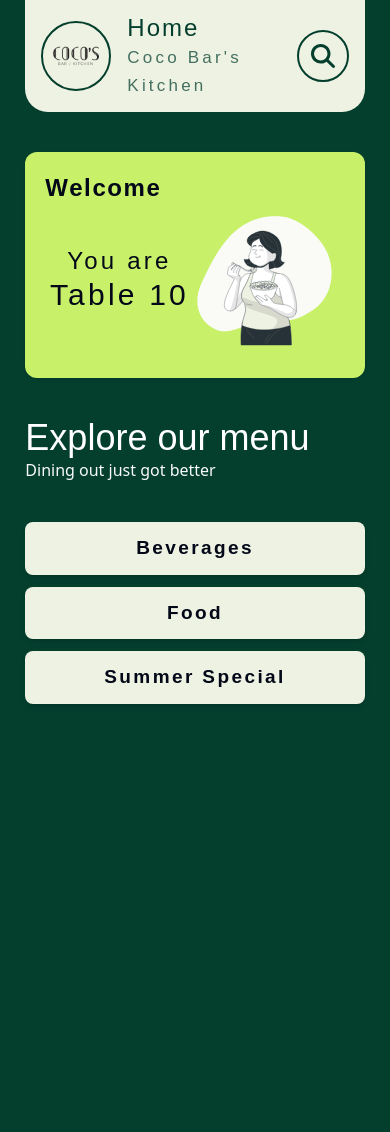
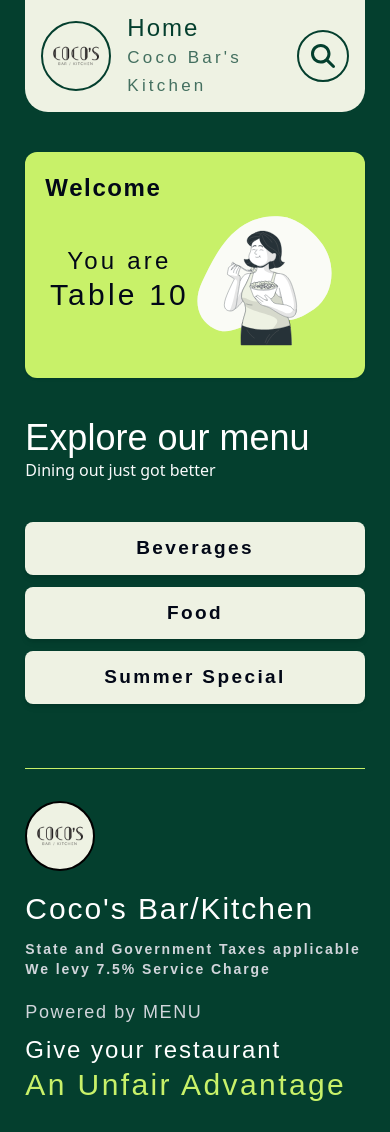
Before and after one commit to Sammy970/menu, a Next.js app: page / in a window 390 px wide. Before the commit the page ends 844 px from the top, so only its background shows below. Built offline with nearby package versions, Linux system fonts and the light colour scheme; a web font is replaced by a local one.

Commit message:
Added Footer Section for both Mobile and Desktop Devices

```diff
--- a/app/page.js
+++ b/app/page.js
@@ -1,6 +1,7 @@
 import MenuSection from "@/app/sections/MenuSection";
 import Nav from "@/components/Nav";
 import Table from "@/app/sections/Table";
+import Footer from "@/app/sections/Footer";
 
 export default function Home() {
   return (
@@ -12,7 +13,9 @@
       <section className="mt-10">
         <MenuSection />
       </section>
-      <section></section>
+      <section>
+        <Footer />
+      </section>
       <section></section>
       <section></section>
     </main>
--- /dev/null
+++ b/app/sections/Footer.jsx
@@ -0,0 +1,41 @@
+import Image from "next/image";
+
+const Footer = () => {
+  return (
+    <footer className="max-container mt-16 mb-8">
+      <hr className="h-px my-8 bg-[#C8F169] border-0 dark:bg-gray-700" />
+      <div className="flex flex-1 justify-start items-center">
+        <Image
+          src="/Assets/coco_logo.png"
+          width={70}
+          height={70}
+          alt="logo"
+          className="p-2 rounded-full bg-[#EEF2E3] border-black border-2"
+        />
+      </div>
+      <div className="flex flex-1 flex-col mt-5">
+        <h2 className="font-khand text-white text-3xl tracking-[0.12rem]">
+          Coco's Bar/Kitchen
+        </h2>
+        <p className="font-hind text-gray-300 text-lg max-sm:text-sm mt-3 tracking-[0.12rem] leading-normal font-semibold">
+          State and Government Taxes applicable <br /> We levy 7.5% Service
+          Charge
+        </p>
+      </div>
+
+      <div className="flex flex-1 flex-col mt-5">
+        <h2 className="font-hind text-gray-300 text-lg font-normal leading-normal tracking-[0.1rem]">
+          Powered by MENU
+        </h2>
+        <h2 className="font-khand text-2xl tracking-[0.12rem] mt-2 text-white">
+          Give your restaurant
+        </h2>
+        <h1 className="font-khand text-3xl tracking-[0.15rem] leading-none mt-1 text-[#C8F169]">
+          An Unfair Advantage
+        </h1>
+      </div>
+    </footer>
+  );
+};
+
+export default Footer;
```
